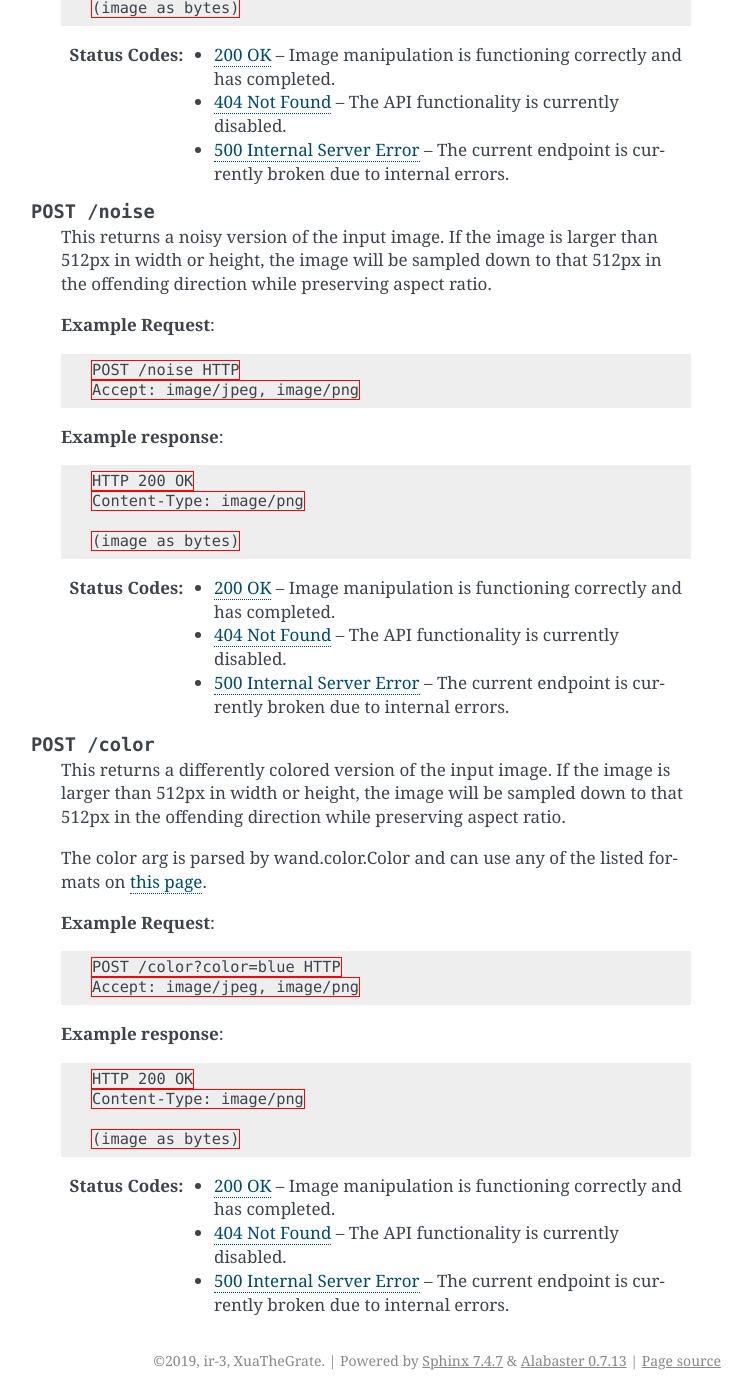
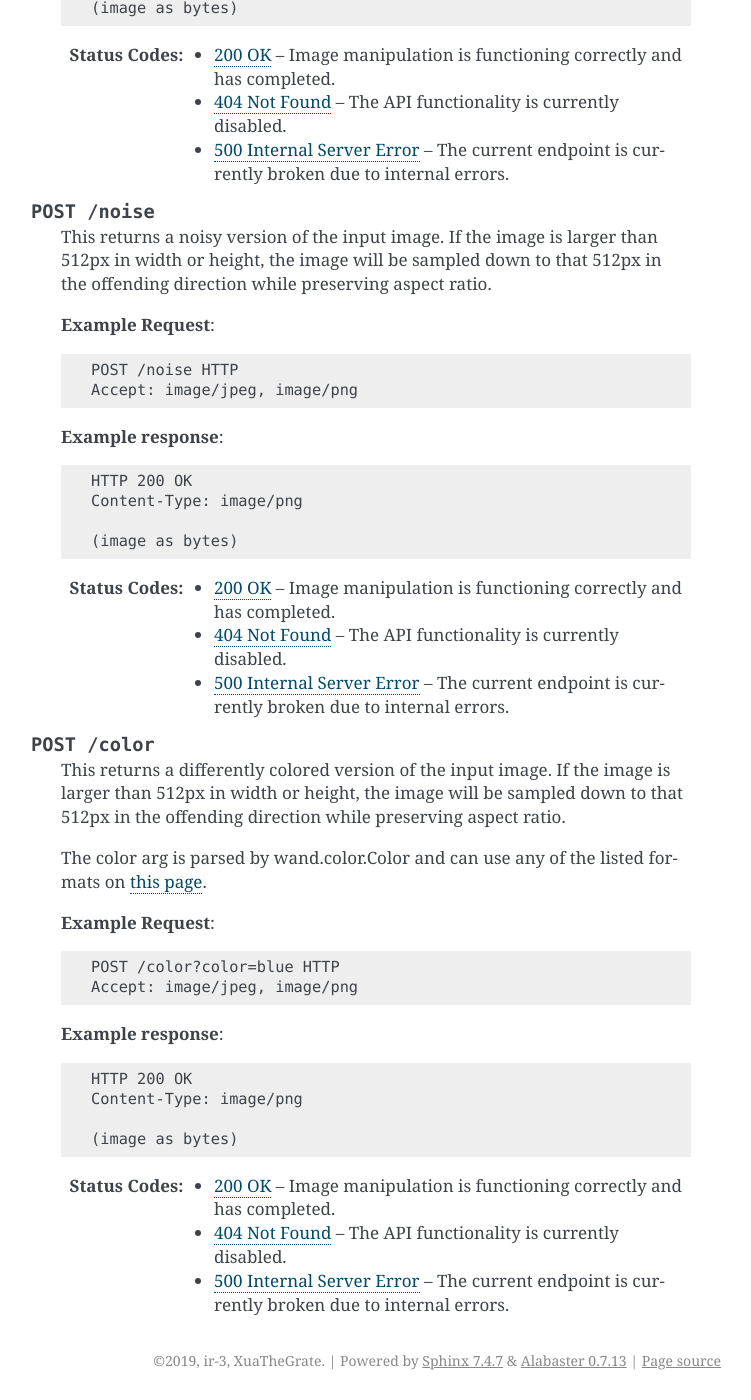
Before and after one commit to linKhehe/ZaneAPI-docs, a Sphinx documentation site: the page built from docs/api.rst, in a window 1280 px wide and 1400 px high, scrolled down 2866 px. Shown: the whole window, without its empty margins (389-1140 px from the left). Built offline with Sphinx 7.4.7, drawn with Linux system fonts in a browser that asks for light colours; some of the changed text lies outside the part shown.

Commit message:
Fixing the code blocks x2

```diff
--- a/docs/api.rst
+++ b/docs/api.rst
@@ -18,13 +18,13 @@ This section outlines all of the routes used as information for the API.
 
     **Example Request**:
 
-    .. code-block:: http
+    .. code-block:: html
 
         GET /status HTTP
 
     **Example response**:
 
-    .. code-block:: http
+    .. code-block:: html
 
         HTTP 200 OK
         Content-Type: application/json
@@ -52,14 +52,14 @@ This section outlines all of the routes used for image manipulation.
 
     **Example Request**:
 
-    .. code-block:: http
+    .. code-block:: html
 
         POST /invert HTTP
         Accept: image/jpeg, image/png
 
     **Example response**:
 
-    .. code-block:: http
+    .. code-block:: html
 
         HTTP 200 OK
         Content-Type: image/png
@@ -80,14 +80,14 @@ This section outlines all of the routes used for image manipulation.
 
     **Example Request**:
 
-    .. code-block:: http
+    .. code-block:: html
 
         POST /magic HTTP
         Accept: image/jpeg, image/png
 
     **Example response**:
 
-    .. code-block:: http
+    .. code-block:: html
 
         HTTP 200 OK
         Content-Type: image/png
@@ -108,14 +108,14 @@ This section outlines all of the routes used for image manipulation.
 
     **Example Request**:
 
-    .. code-block:: http
+    .. code-block:: html
 
         POST /deepfry HTTP
         Accept: image/jpeg, image/png
 
     **Example response**:
 
-    .. code-block:: http
+    .. code-block:: html
 
         HTTP 200 OK
         Content-Type: image/png
@@ -136,14 +136,14 @@ This section outlines all of the routes used for image manipulation.
 
     **Example Request**:
 
-    .. code-block:: http
+    .. code-block:: html
 
         POST /desat HTTP
         Accept: image/jpeg, image/png
 
     **Example response**:
 
-    .. code-block:: http
+    .. code-block:: html
 
         HTTP 200 OK
         Content-Type: image/png
@@ -164,14 +164,14 @@ This section outlines all of the routes used for image manipulation.
 
     **Example Request**:
 
-    .. code-block:: http
+    .. code-block:: html
 
         POST /noise HTTP
         Accept: image/jpeg, image/png
 
     **Example response**:
 
-    .. code-block:: http
+    .. code-block:: html
 
         HTTP 200 OK
         Content-Type: image/png
@@ -197,14 +197,14 @@ This section outlines all of the routes used for image manipulation.
 
     **Example Request**:
 
-    .. code-block:: http
+    .. code-block:: html
 
         POST /color?color=blue HTTP
         Accept: image/jpeg, image/png
 
     **Example response**:
 
-    .. code-block:: http
+    .. code-block:: html
 
         HTTP 200 OK
         Content-Type: image/png
```
